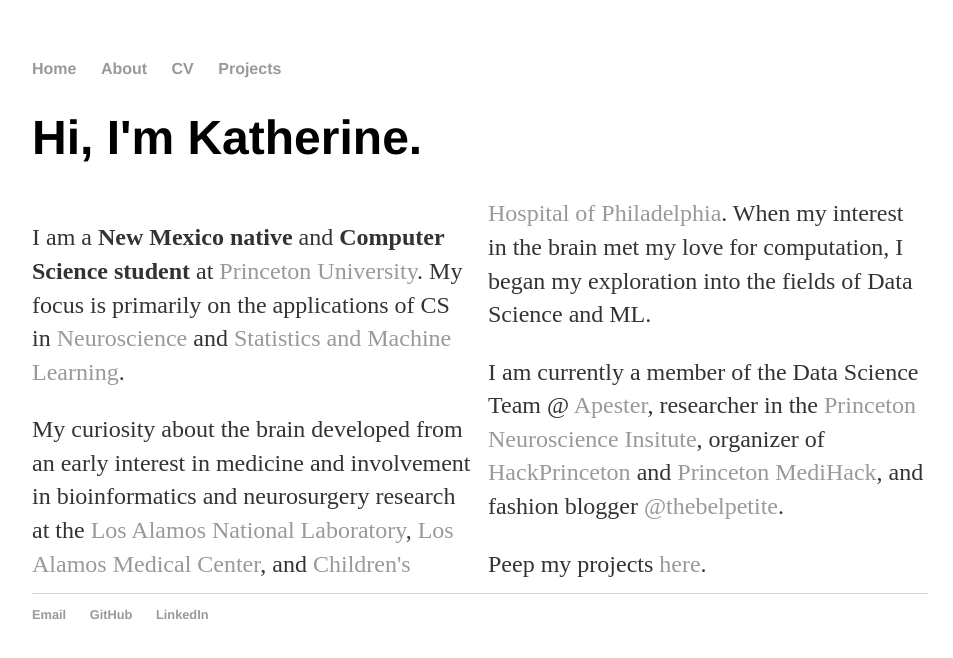
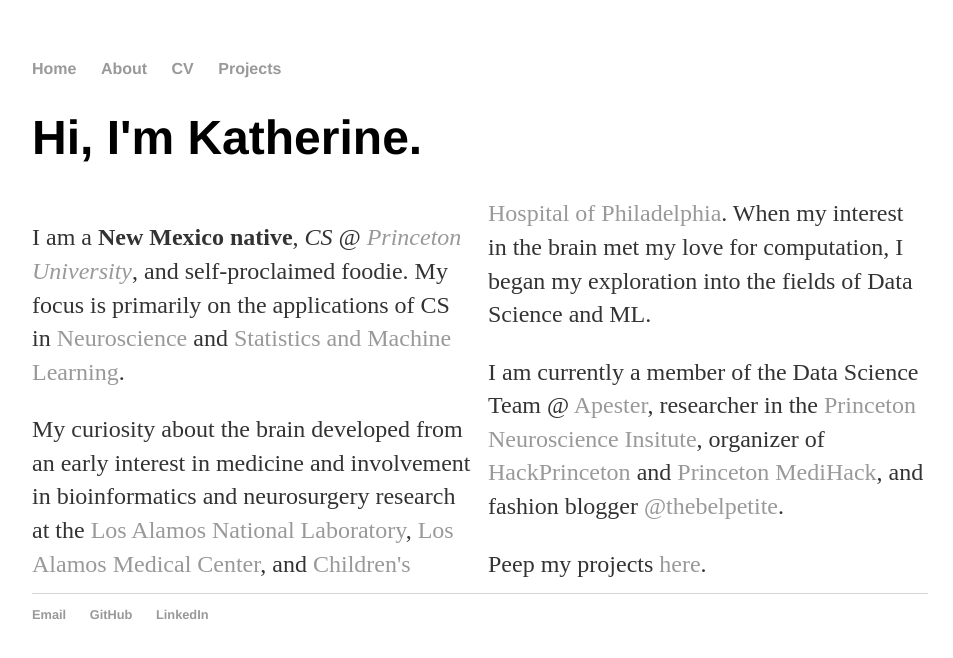
Before and after one commit to wangk5/wangk5.github.io, a Jekyll site: the page built from about.html, in a window 1280 px wide. Shown: the top 658 px of the page, without its empty margins (160-1113 px from the left). Built offline with Jekyll 4.4.1, drawn with Linux system fonts in a browser that asks for light colours.

Commit message:
Update about.html

```diff
--- a/about.html
+++ b/about.html
@@ -6,7 +6,7 @@
 	<h1>Hi, I'm Katherine.</h1>
 	<div id="col">
 		<p>
-			I am a <b>New Mexico native</b> and <b>Computer Science student</b> at <a href="https://www.princeton.edu">Princeton University</a>.
+			I am a <b>New Mexico native</b>, <em>CS @ <a href="https://www.princeton.edu">Princeton University</a></em>, and self-proclaimed foodie.
 			My focus is primarily on the applications of CS in <a href="https://pni.princeton.edu/education/undergraduate-certificate">Neuroscience</a>
 			and <a href="https://csml.princeton.edu/undergraduates/certificate-program">Statistics and Machine Learning</a>.
 		</p>
```
